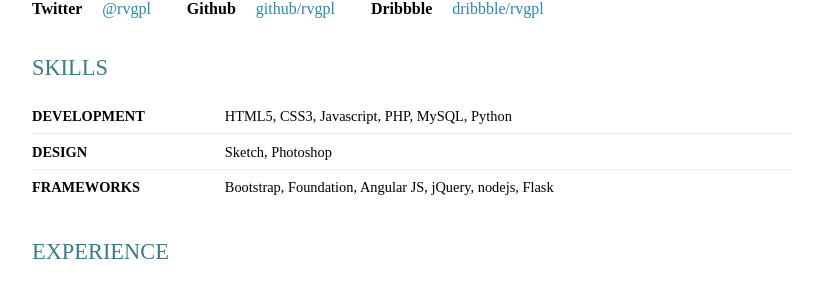
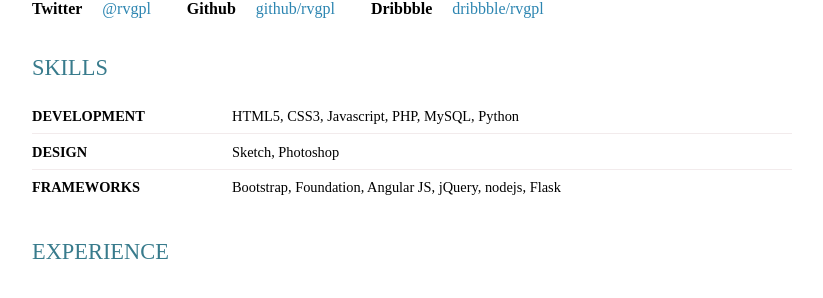
Before and after one commit to rvgpl/rvgpl.github.io, a Jekyll site: the page built from resume.html, in a window 1280 px wide. Shown: the part 163-461 px from the top of the page, without its empty margins (8-831 px from the left). Built offline with Jekyll 4.4.1, drawn with Linux system fonts in a browser that asks for light colours; Markdown is read by kramdown in place of the engine named in the settings.

Commit message:
fixed margin error

```diff
--- a/resume.html
+++ b/resume.html
@@ -133,7 +133,7 @@ section h2 {
 	font-weight: 600;
 	display: inline-block;
 	text-transform: uppercase;
-	margin: 0 1em 0 0;
+	margin: 0 1.5em 0 0;
 	width: 23%;
 	vertical-align: top;
 }
```
